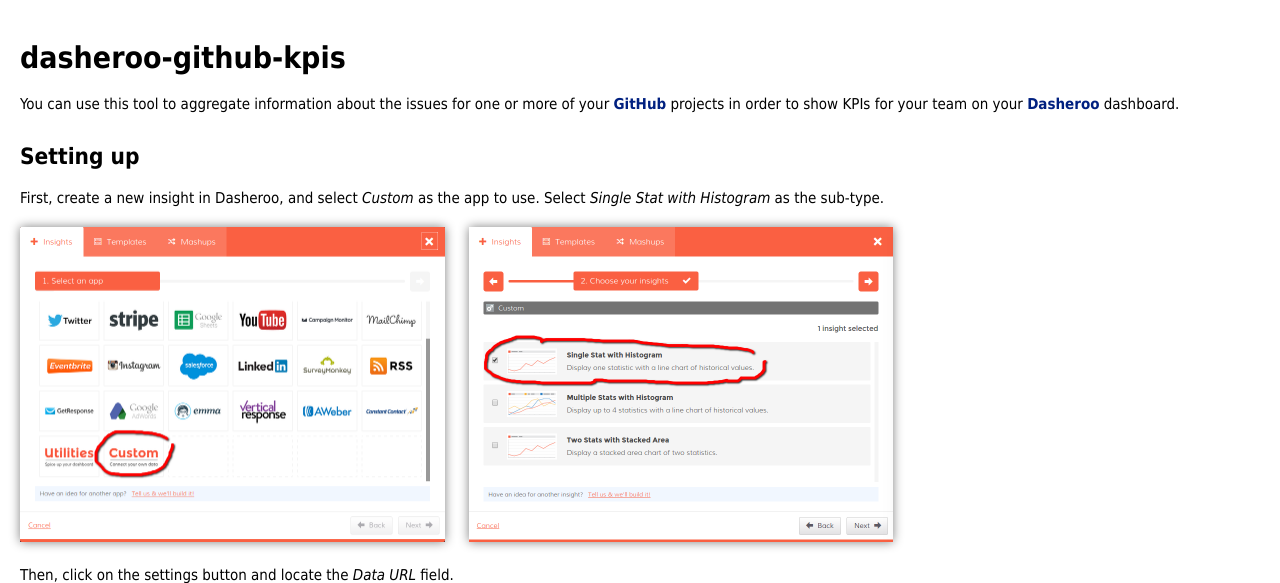
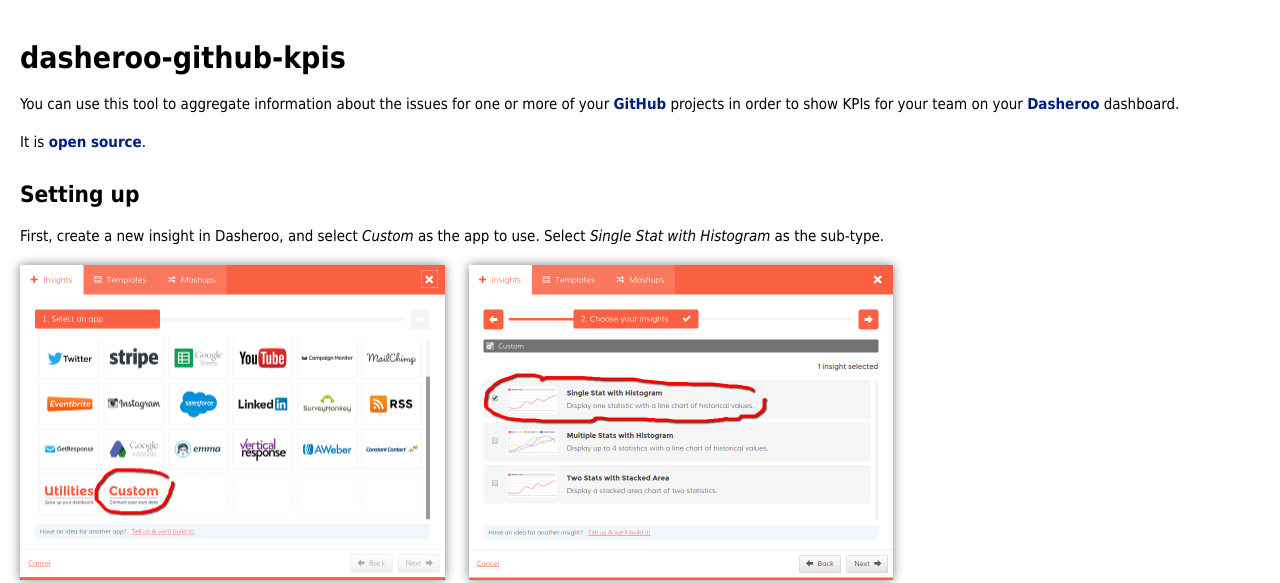
Before and after one commit to tunapanda/dasheroo-github-kpis, a PHP site: page / in a window 1280 px wide. Shown: the part 64-647 px from the top of the page. Run offline with PHP 8.4, Linux system fonts and the light colour scheme.

Commit message:
github link

```diff
--- a/index.php
+++ b/index.php
@@ -142,6 +142,11 @@
 				to show KPIs for your team on your
 				<a href="https://www.dasheroo.com/">Dasheroo</a>
 				dashboard.
+			</p>
+
+			<p>
+				It is
+				<a href="https://github.com/tunapanda/dasheroo-github-kpis">open source</a>.
 			</p>
 
 			<h2>Setting up</h2>
```
